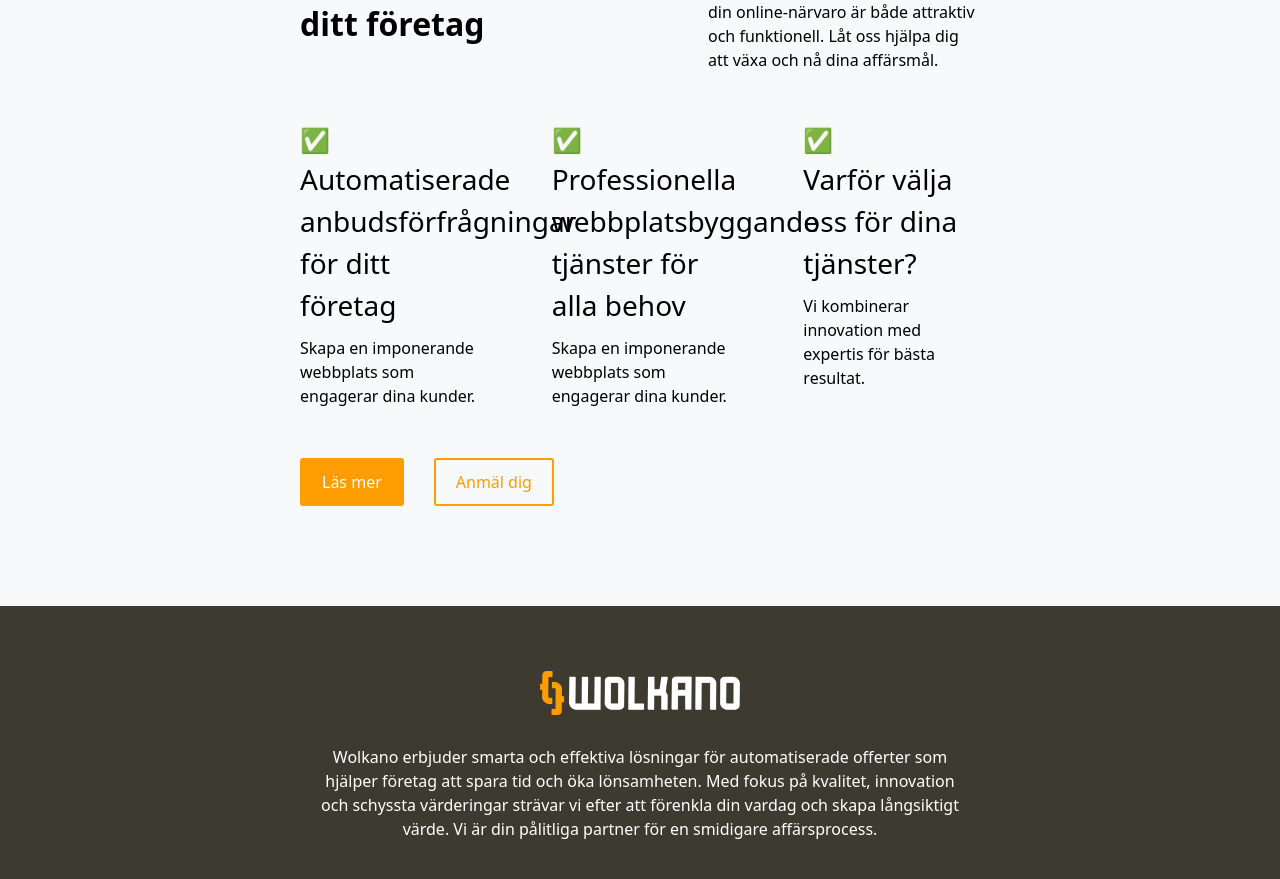
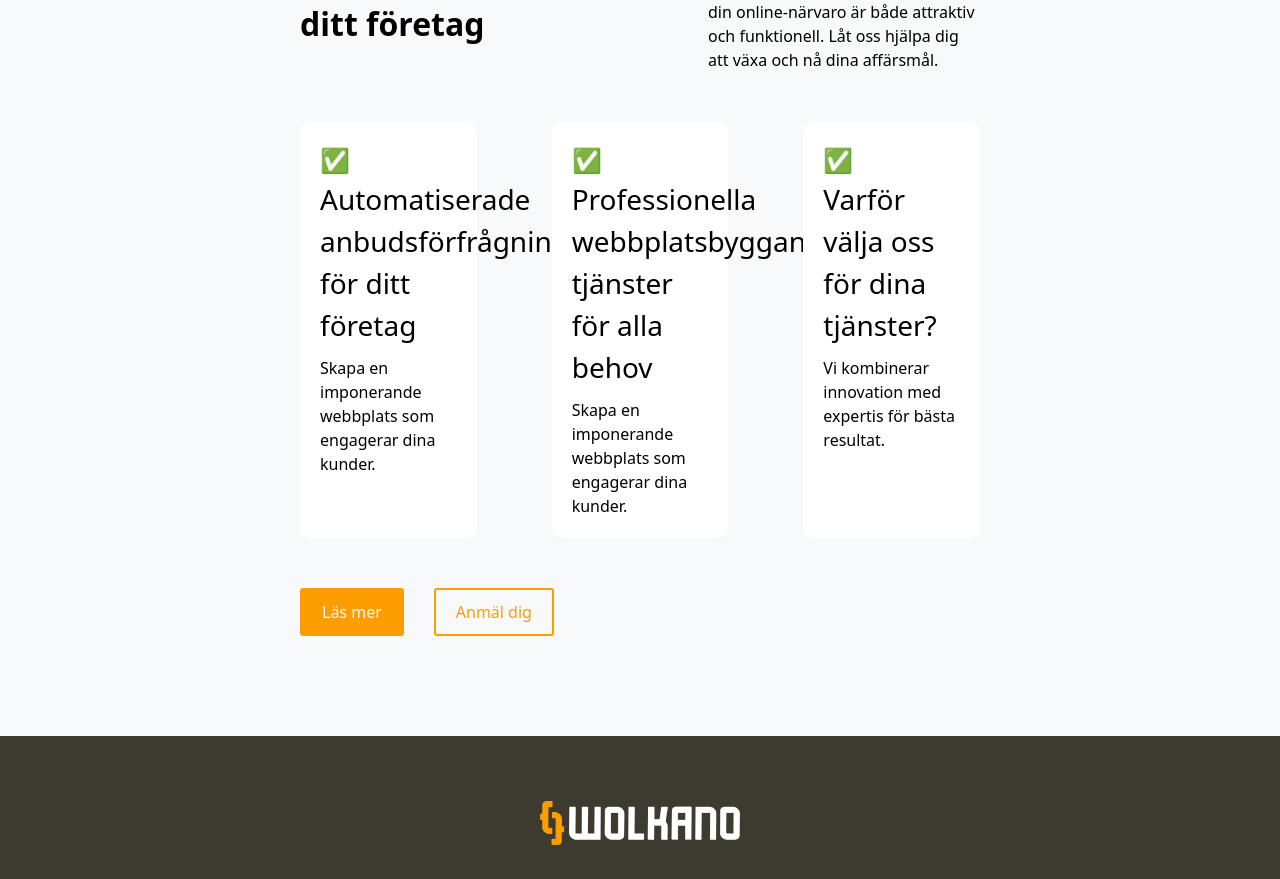
Before and after one commit to Wolkano/wolkano, a Vue app in the folder wolkano/: page / in a window 1280 px wide. Shown: the part 1968-2847 px from the top of the page. Built offline with nearby package versions, Linux system fonts and the light colour scheme.

Commit message:
Styling in ourServices

```diff
--- a/wolkano/src/components/OurServices.vue
+++ b/wolkano/src/components/OurServices.vue
@@ -11,21 +11,36 @@
         </p>
       </div>
       <div class="serviceCards">
-        <div class="serviceCard">
+        <div
+          class="serviceCard"
+          v-motion-slide-visible-once-bottom
+          :duration="500"
+          :delay="100"
+        >
           <p class="icon">✅</p>
           <h3>Automatiserade anbudsförfrågningar för ditt företag</h3>
           <p class="info">
             Skapa en imponerande webbplats som engagerar dina kunder.
           </p>
         </div>
-        <div class="serviceCard">
+        <div
+          class="serviceCard"
+          v-motion-slide-visible-once-bottom
+          :duration="500"
+          :delay="300"
+        >
           <p class="icon">✅</p>
           <h3>Professionella webbplatsbyggande tjänster för alla behov</h3>
           <p class="info">
             Skapa en imponerande webbplats som engagerar dina kunder.
           </p>
         </div>
-        <div class="serviceCard">
+        <div
+          class="serviceCard"
+          v-motion-slide-visible-once-bottom
+          :duration="500"
+          :delay="600"
+        >
           <p class="icon">✅</p>
           <h3>Varför välja oss för dina tjänster?</h3>
           <p class="info">
@@ -65,12 +80,15 @@
       flex-direction: row;
       gap: 75px;
       .serviceCard {
+        background-color: white;
         flex: 1 1 0px;
         width: 0;
         display: flex;
         flex-direction: column;
         justify-content: baseline;
         text-align: left;
+        padding: 20px;
+        border-radius: 10px;
         .icon {
           text-align: left;
           font-size: x-large;
--- a/wolkano/src/views/OfferMeView.vue
+++ b/wolkano/src/views/OfferMeView.vue
@@ -62,7 +62,7 @@
       </div>
       <QuestionsBanner />
       <div class="offertFormDiv" id="offertFormDiv">
-        <div v-motion-pop-visible-once :duration="700" :delay="50">
+        <div>
           <OffertForm />
         </div>
       </div>
```
